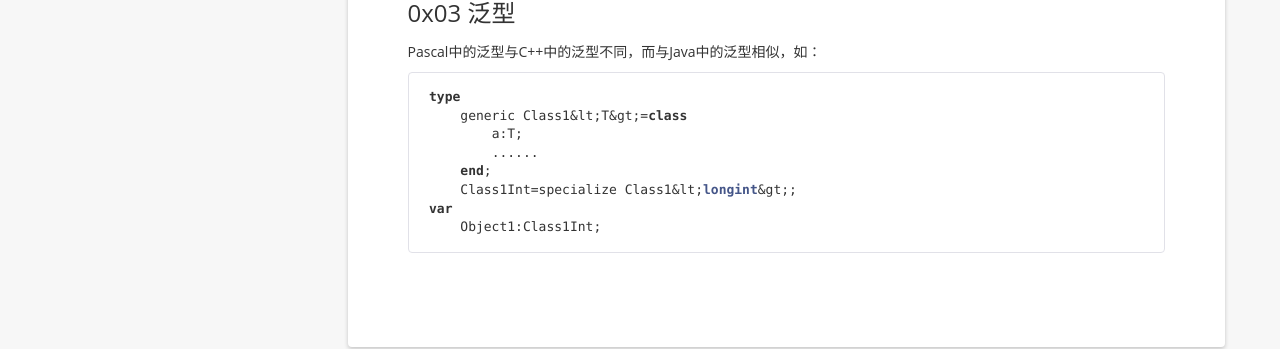
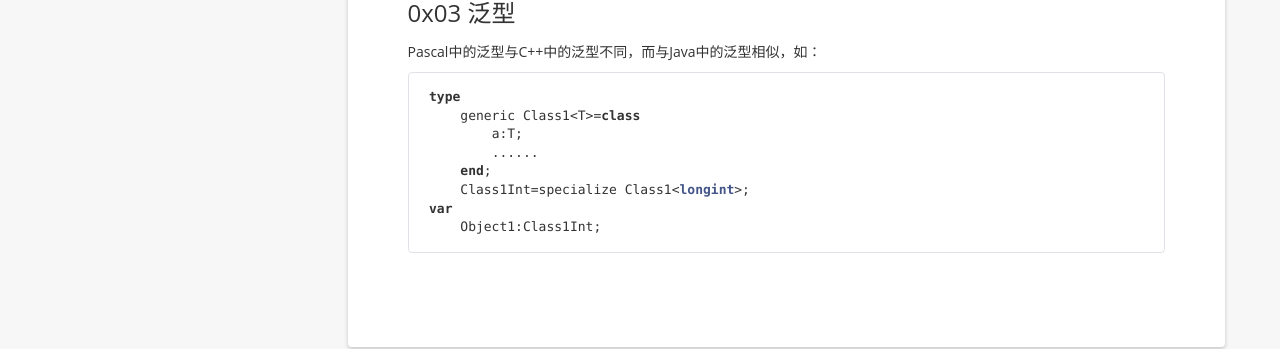
Before and after one commit to zhuchengyang0207/zhuchengyang0207.github.io, a Jekyll site: the page built from _posts/2019-3-18-objective.md, in a window 1280 px wide and 900 px high, scrolled down 963 px. Shown: the part 332-681 px from the top of the window. Built offline with Jekyll 4.4.1, drawn with Linux system fonts in a browser that asks for light colours; nearby versions of some CDN libraries; a script that is not in the unit is left out; comment, search, counter and statistics services are not loaded; part of the change alters nothing that is shown.

````diff
--- a/_posts/2019-3-18-objective.md
+++ b/_posts/2019-3-18-objective.md
@@ -52,11 +52,11 @@ type
 Pascal中的泛型与C++中的泛型不同，而与Java中的泛型相似，如：
 ```pascal
 type
-    generic Class1&lt;T&gt;=class
+    generic Class1<T>=class
         a:T;
         ......
     end;
-    Class1Int=specialize Class1&lt;longint&gt;;
+    Class1Int=specialize Class1<longint>;
 var
     Object1:Class1Int;
 ```
````
